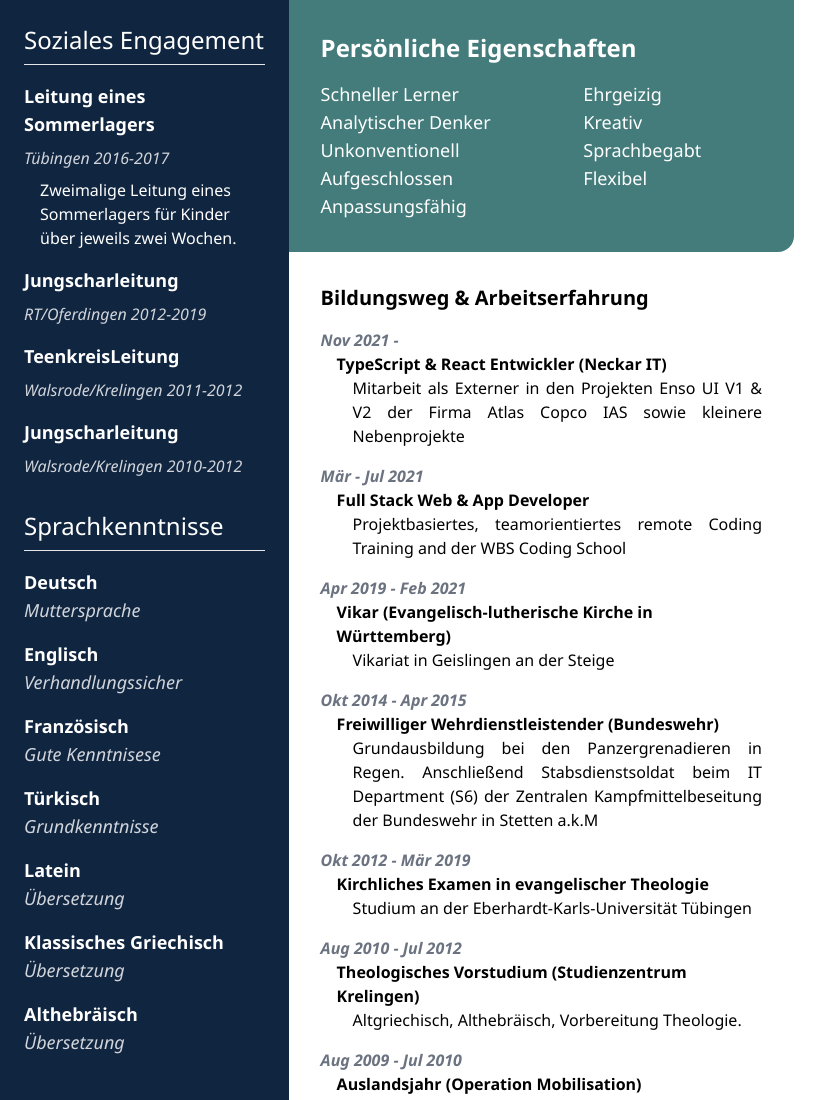
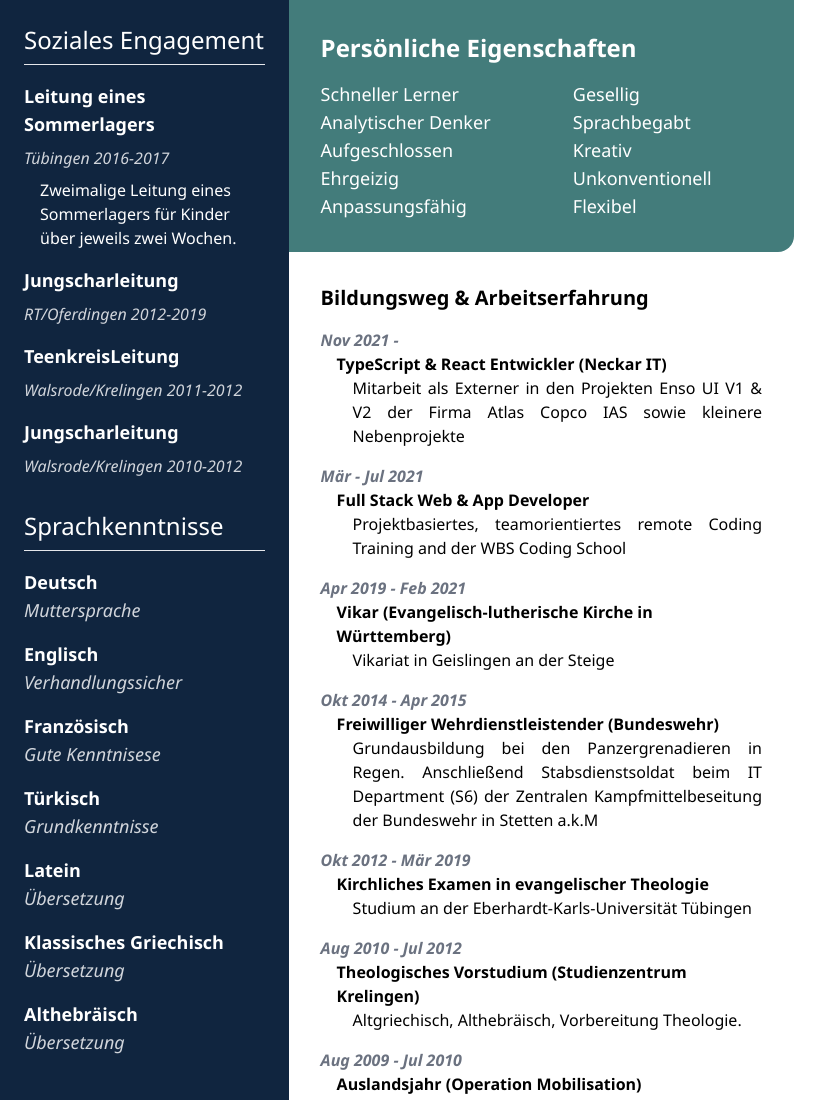
Before and after one commit to ClemensDinkel/cv, a website: page page2-de.html in a window 1280 px wide. Shown: the top 1100 px of the page, without its empty margins (0-835 px from the left). Drawn offline with Linux system fonts and the light colour scheme.

Commit message:
minor adjustment

```diff
--- a/page2-de.html
+++ b/page2-de.html
@@ -69,19 +69,22 @@
         </div>
       </div>
       <div class="h-full w-2/3">
-        <div class="w-full text-white bg-carribean-current/85 p-8 rounded-br-2xl">
+        <div
+          class="w-full text-white bg-carribean-current/85 p-8 rounded-br-2xl"
+        >
           <h1 class="text-2xl font-bold">Persönliche Eigenschaften</h1>
           <div
             class="mt-4 text-lg flex flex-col gap-x-8 max-h-[140px] flex-wrap"
           >
             <p>Schneller Lerner</p>
             <p>Analytischer Denker</p>
+            <p>Aufgeschlossen</p>
+            <p>Ehrgeizig</p>
+            <p>Anpassungsfähig</p>
+            <p>Gesellig</p>
+            <p>Sprachbegabt</p>
+            <p>Kreativ</p>
             <p>Unkonventionell</p>
-            <p>Aufgeschlossen</p>
-            <p>Anpassungsfähig</p>
-            <p>Ehrgeizig</p>
-            <p>Kreativ</p>
-            <p>Sprachbegabt</p>
             <p>Flexibel</p>
           </div>
         </div>
@@ -99,9 +102,7 @@
               </p>
             </div>
             <div>
-              <h2 class="text-gray-500 italic font-semibold">
-                Mär - Jul 2021
-              </h2>
+              <h2 class="text-gray-500 italic font-semibold">Mär - Jul 2021</h2>
               <h3 class="pl-4 font-semibold">Full Stack Web & App Developer</h3>
               <p class="pl-8 text-justify">
                 Projektbasiertes, teamorientiertes remote Coding Training and
@@ -115,7 +116,9 @@
               <h3 class="pl-4 font-semibold">
                 Vikar (Evangelisch-lutherische Kirche in Württemberg)
               </h3>
-              <p class="pl-8 text-justify">Vikariat in Geislingen an der Steige</p>
+              <p class="pl-8 text-justify">
+                Vikariat in Geislingen an der Steige
+              </p>
             </div>
             <div>
               <h2 class="text-gray-500 italic font-semibold">
```
